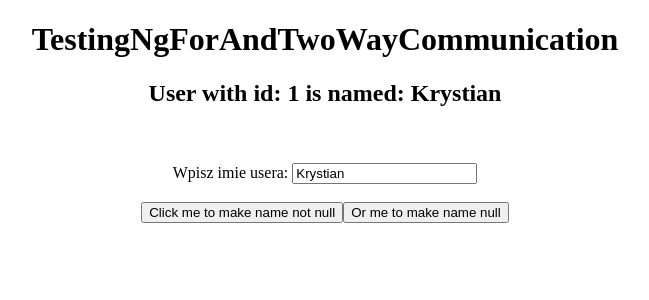
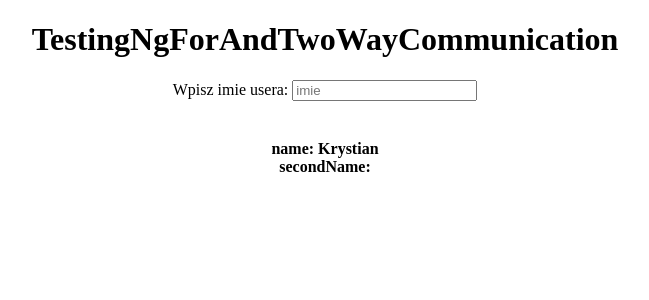
Before and after one commit to 433MHz/TourOfHeroAngular, an Angular app in the folder TestingNgForAndTwoWayCommunication/: page / in a window 1280 px wide. Shown: the top 300 px of the page, without its empty margins (315-964 px from the left). Built offline with nearby package versions, Linux system fonts and the light colour scheme.

Commit message:
Next example of *ngIf

```diff
--- a/TestingNgForAndTwoWayCommunication/src/app/object/object.component.html
+++ b/TestingNgForAndTwoWayCommunication/src/app/object/object.component.html
@@ -1,8 +1,10 @@
-<h2>User with id: {{user.id}} is named: {{user.name}}</h2><br><br>
 <label for="user_name">Wpisz imie usera: </label>
-<input type="text" name="user_name" placeholder="imie" [(ngModel)]="user.name"><br><br>
-<input type="button" value="Click me to make name not null" (click) = 'fillName()'><input type="button" value="Or me to make name null" (click)="makeNameNull()">
+<input type="text" name="user_name" placeholder="imie" [(ngModel)]="secondName"><br><br>
 
-<div *ngIf="name">
-    <h3>When name is not null i'm visible</h3>
+<h4>name: {{name}}<br>
+secondName: {{secondName}}
+</h4><br>
+
+<div *ngIf="name === secondName">
+    <h3>When name and secondName are same as second name i'm visible</h3>
 </div>
--- a/TestingNgForAndTwoWayCommunication/src/app/object/object.component.ts
+++ b/TestingNgForAndTwoWayCommunication/src/app/object/object.component.ts
@@ -1,5 +1,4 @@
 import { Component, OnInit } from '@angular/core';
-import { user } from './users';
 
 @Component({
   selector: 'app-object',
@@ -8,12 +7,11 @@ import { user } from './users';
 })
 export class ObjectComponent implements OnInit {
 
-  user: user = {
-    id: 1,
-    name: 'Krystian'
-  }
+  name: string;
+  secondName?: string;
 
   constructor() {
+    this.name = 'Krystian';
   }
 
   ngOnInit(): void {
--- a/TestingNgForAndTwoWayCommunication/src/app/object/users.ts
+++ /dev/null
@@ -1,5 +0,0 @@
-
-export interface user {
-    id: number;
-    name: string;
-}
```
